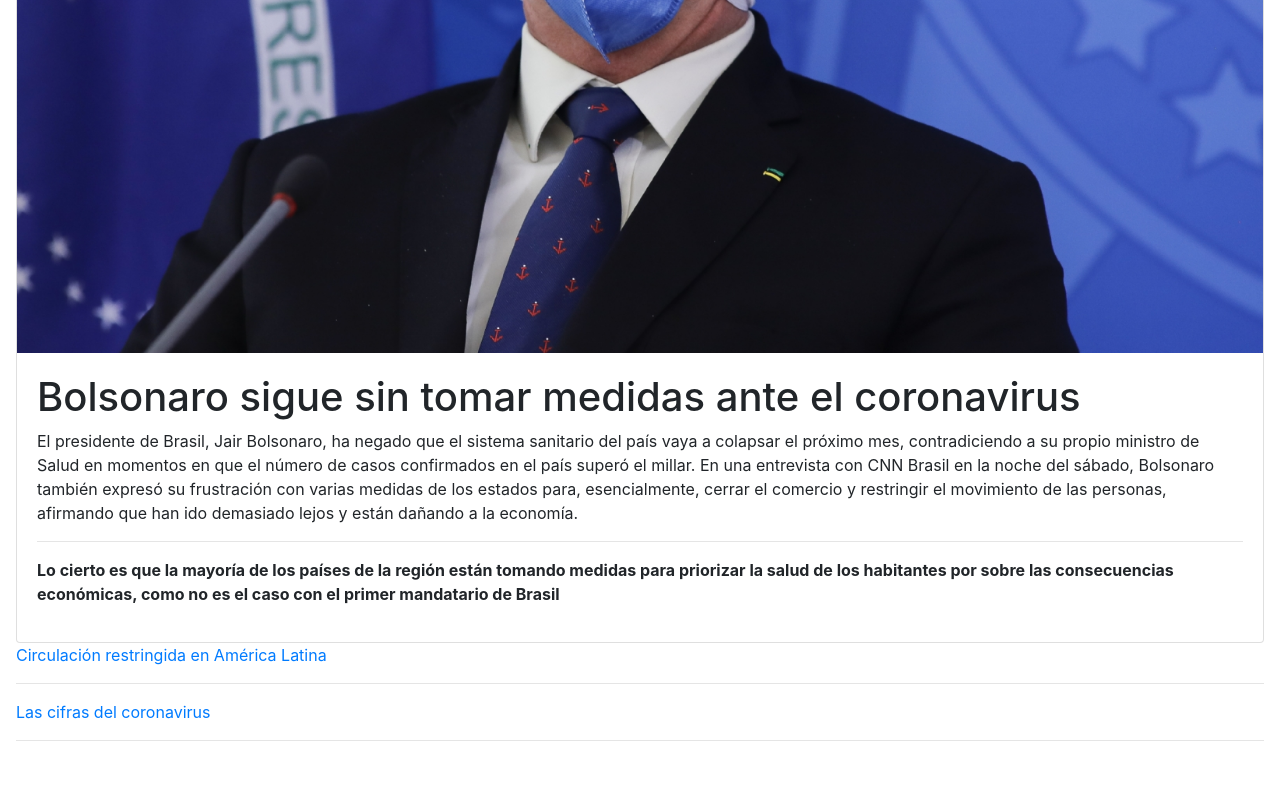
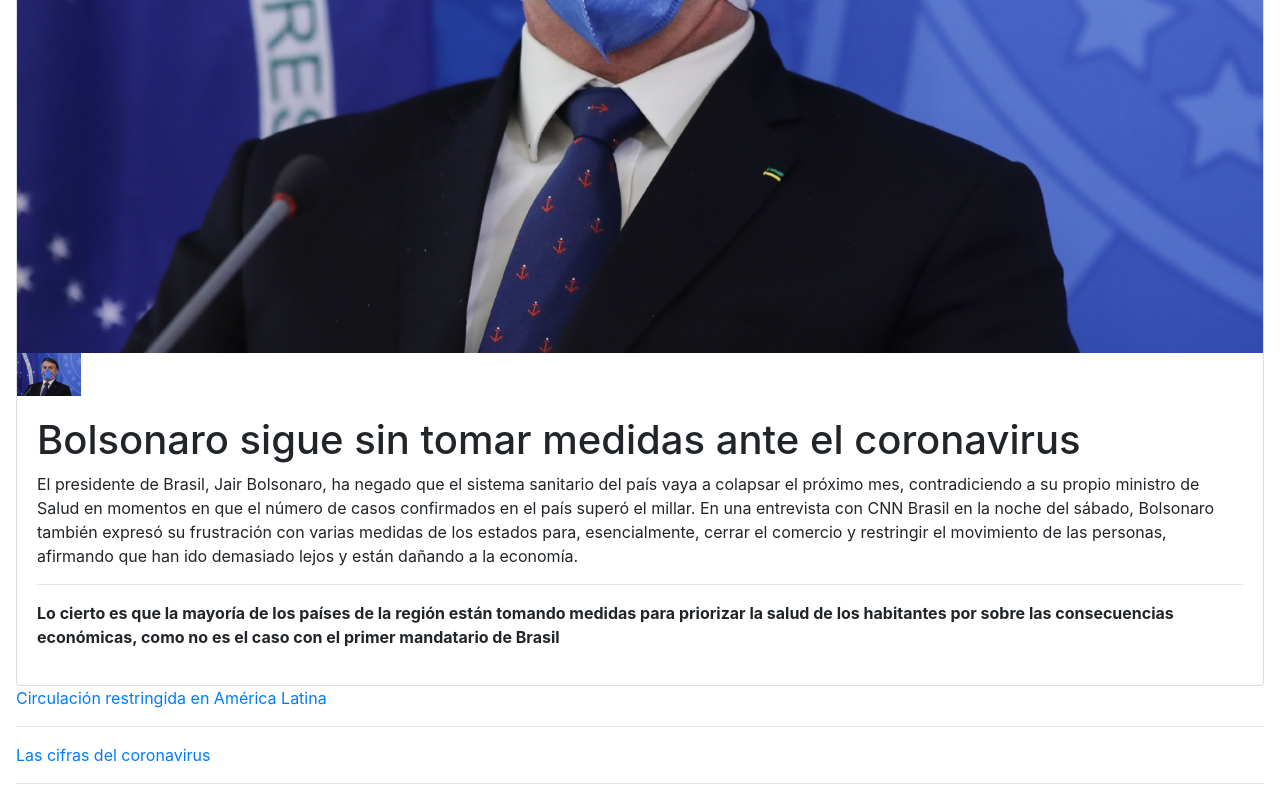
Before and after one commit to leicba/leicba.github.io, a plain HTML site: page AL-NOTICIAS/index.html in a window 1280 px wide. Shown: the part 551-1351 px from the top of the page. Before the commit the page ends 1324 px from the top, so only its background shows below. Drawn offline with nearby package versions, Linux system fonts and the light colour scheme.

Commit message:
Update index.html

```diff
--- a/AL-NOTICIAS/index.html
+++ b/AL-NOTICIAS/index.html
@@ -2,7 +2,7 @@
 <html>
   <head>
     <meta charset="utf-8">
-    <title>AL NOTICIAS</title>
+    <title>Mi Pagina</title>
     <link rel="stylesheet" href="https://stackpath.bootstrapcdn.com/bootstrap/4.4.1/css/bootstrap.min.css">
   </head>
   <body class="p-3">
@@ -15,6 +15,7 @@
 
 <div class="card">
   <img class="card-img-top" src="bolsonaro.jpg" alt="Jair Bolsonaro, Presidente de Brasil">
+  <img src="bolsonaro.jpg" alt="imagen de..." width="64">
   <div class="card-body">
     <h1>Bolsonaro sigue sin tomar medidas ante el coronavirus</h1>
      El presidente de Brasil, Jair Bolsonaro, ha negado que el sistema sanitario del país vaya a colapsar el próximo mes, contradiciendo a su propio ministro de Salud en momentos en que el número de casos confirmados en el país superó el millar.  En una entrevista con CNN Brasil en la noche del sábado, Bolsonaro también expresó su frustración con varias medidas de los estados para, esencialmente, cerrar el comercio y restringir el movimiento de las personas, afirmando que han ido demasiado lejos y están dañando a la economía.
```
